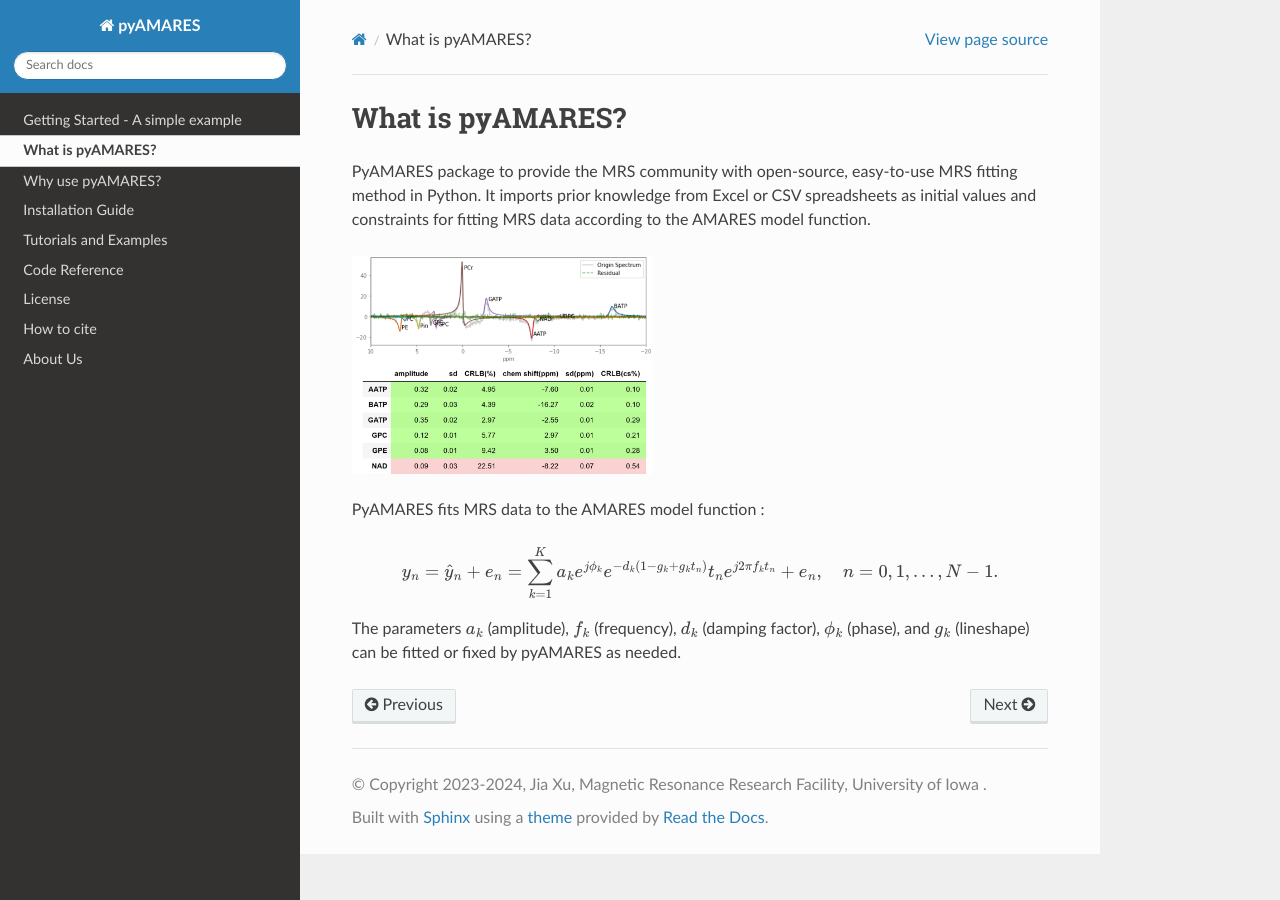
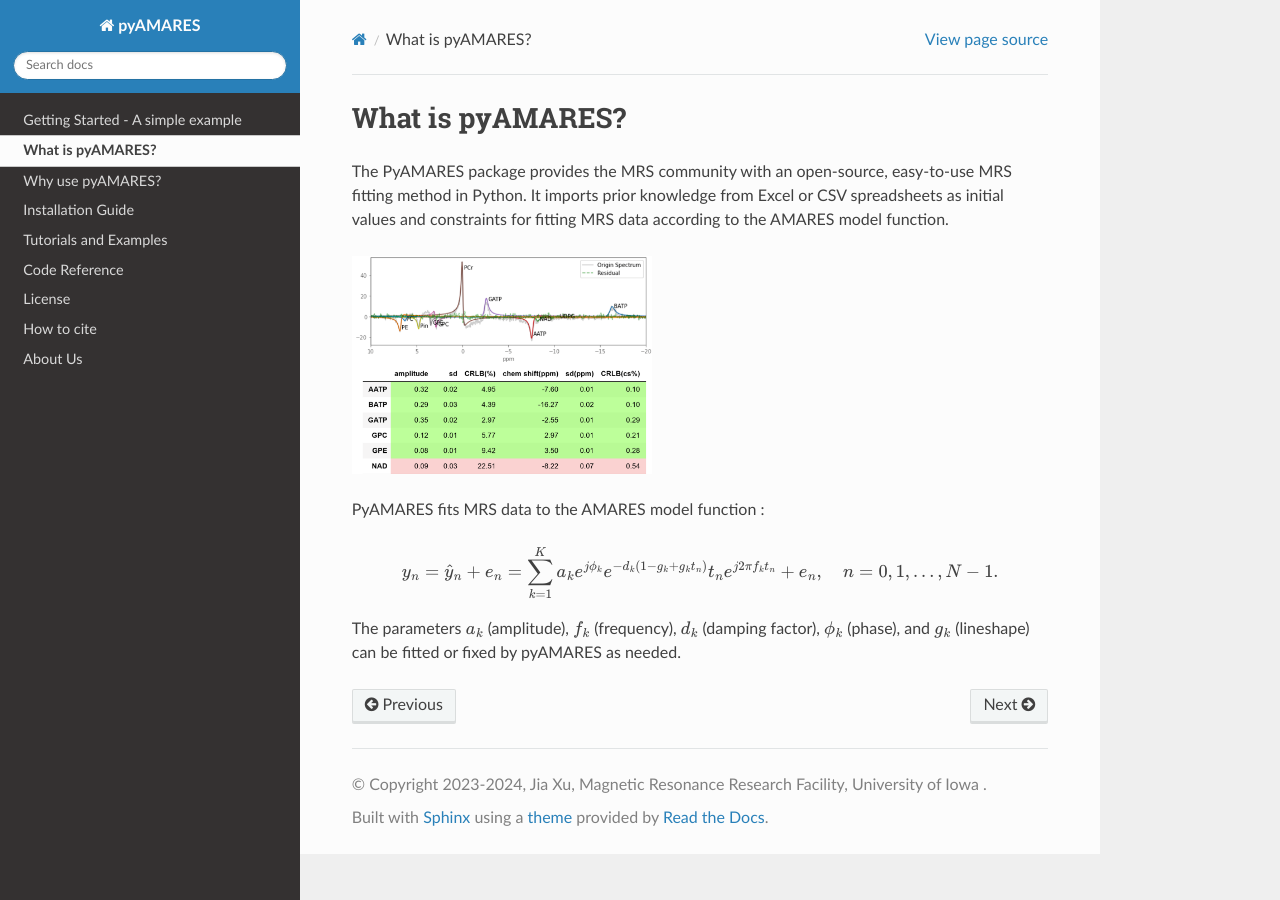
Before and after one commit to HawkMRS/pyAMARES, a Sphinx documentation site: the page built from docs/source/what.rst, in a window 1280 px wide. Built offline with Sphinx 7.4.7 and the Read the Docs theme 2.0.0, drawn with Linux system fonts in a browser that asks for light colours; pages that are not in the unit, such as notebooks, are missing from menus.

Commit message:
typos fixed

```diff
--- a/README.rst
+++ b/README.rst
@@ -9,8 +9,9 @@
 What is pyAMARES?
 =================
 
-PyAMARES package to provide the MRS community with open-source, easy-to-use MRS fitting method in Python.
-It imports prior knowledge from Excel or CSV spreadsheets as initial values and constraints for fitting MRS data according to the AMARES model function.
+The PyAMARES package provides the MRS community with an open-source, easy-to-use MRS fitting method in Python.
+It imports prior knowledge from Excel or CSV spreadsheets as initial values and constraints for fitting MRS data
+according to the AMARES model function.
 
 
 
--- a/docs/source/what.rst
+++ b/docs/source/what.rst
@@ -1,8 +1,10 @@
 What is pyAMARES?
 _________________
 
-PyAMARES package to provide the MRS community with open-source, easy-to-use MRS fitting method in Python.
-It imports prior knowledge from Excel or CSV spreadsheets as initial values and constraints for fitting MRS data according to the AMARES model function.
+
+The PyAMARES package provides the MRS community with an open-source, easy-to-use MRS fitting method in Python.
+It imports prior knowledge from Excel or CSV spreadsheets as initial values and constraints for fitting MRS data
+according to the AMARES model function.
 
 .. image:: images/short_example.png
    :width: 300
```
